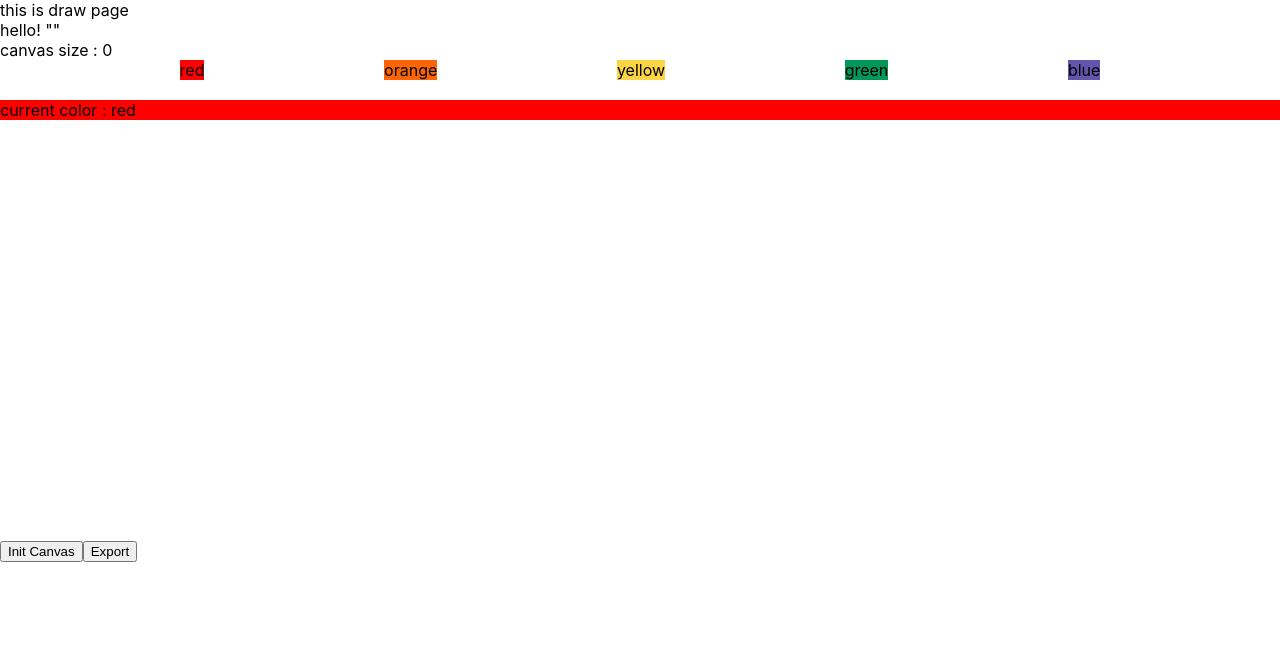
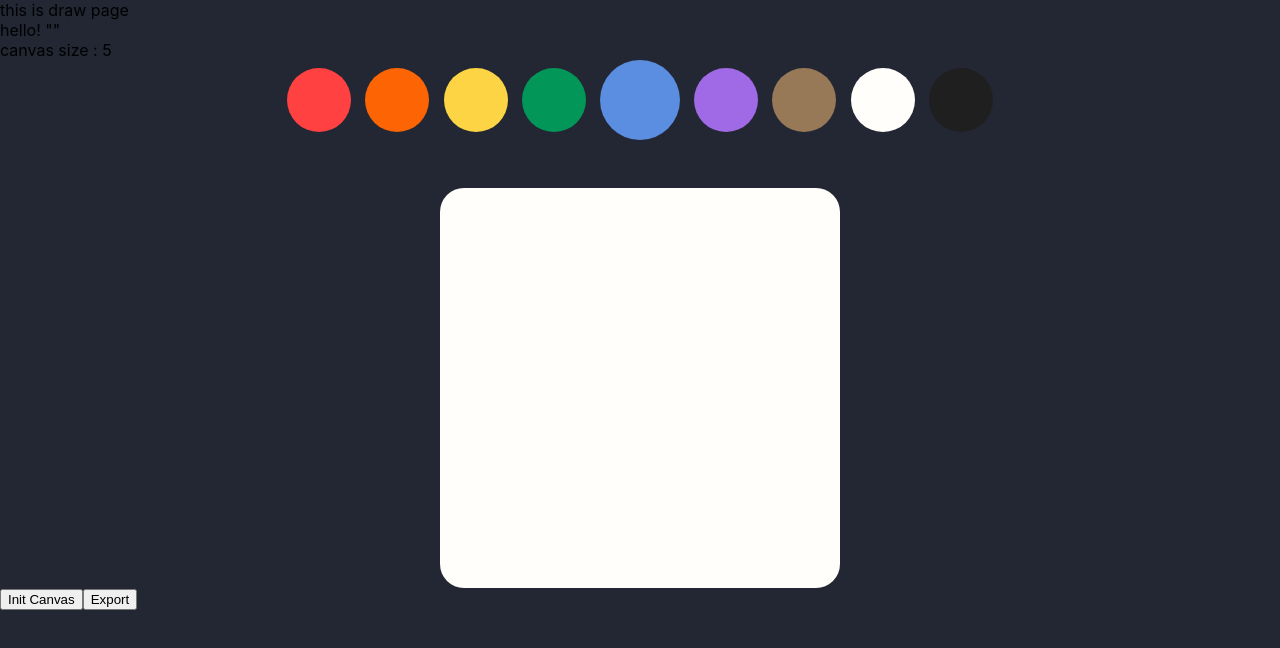
Before and after one commit to hye1ee/SPARCS-PROJECT-PICK, a React (Create React App) app in the folder frontend/: page /draw in a window 1280 px wide. Shown: the top 648 px of the page. Built offline with nearby package versions, Linux system fonts and the light colour scheme.

Commit message:
[style] apply flexbox to palette

```diff
--- a/frontend/src/App.js
+++ b/frontend/src/App.js
@@ -9,7 +9,7 @@ import Draw from './pages/Draw.js';
 function App() {
 
   const [name,setName] = useState('');
-  const [size,setSize] = useState(0);
+  const [size,setSize] = useState(5);
 
   return (
     <BrowserRouter>
--- a/frontend/src/pages/Canvas.js
+++ b/frontend/src/pages/Canvas.js
@@ -4,13 +4,14 @@ import './Style.css';
 
 function Canvas(props) {
 
+    // change the pixel color
     const changedata = (row, col) => {
         let predata = [...props.pixeldata];
         predata[row][col] = props.color;
         props.setPixelData(predata);
-        console.log(props.pixeldata);
     }
 
+    // check the corner pixel to make it round
     const corner = (row, col) => {
         const len = props.pixeldata.length-1;
         if(row===0 && col===0){
@@ -24,9 +25,9 @@ function Canvas(props) {
         }else{
             return "";
         }
-
     }
 
+    // one 'pixels' make on row consist of 'pixel's
     return(
         <div className="canvas">
             {props.pixeldata.map((pixels, row)=>{
@@ -34,8 +35,7 @@ function Canvas(props) {
                         <div className="pixels" key={row}>
                             {pixels.map((pixel, col) =>{
                                     return(
-                                        <div className={`pixel ${corner(row,col)}`} key={[row,col]} onClick={()=>{changedata(row,col)}} style={{backgroundColor: props.pixeldata[row][col], cursor:'pointer'}}>
-
+                                        <div className={`pixel ${corner(row,col)} ${props.pixeldata[row][col][0]}`} key={[row,col]} onClick={()=>{changedata(row,col)}} >
                                         </div>
                                     );
                                 })
@@ -48,26 +48,6 @@ function Canvas(props) {
     );
 
 
-    /*
-    const canvas = [];
-    for(let i=0 ; i<props.size ; i++){
-        canvas.push(<Pixels color={props.color} row={i} data={[pixeldata,changePixelData]} />);
-    }
-
-
-    return(
-        <div>
-            {canvas.map((pixels)=>{
-                    return(
-                        <div>
-                            {pixels}
-                        </div>
-                    );
-                }
-            )}
-        </div>
-    );
-    */
 
 }
 export default Canvas;
--- a/frontend/src/pages/Draw.js
+++ b/frontend/src/pages/Draw.js
@@ -2,19 +2,23 @@ import React, {useEffect, useState} from 'react';
 import { Link } from 'react-router-dom'
 import Palette from './Palette';
 import Canvas from './Canvas';
+import './Style.css';
 
 function Draw(props) {
-    const [color, setColor] = useState(['red','#ff0000']);
+    // manage current clicked color
+    const [color, setColor] = useState(['blue','#5B8DE1']);
+    // manage canvas init
     const [init, setInit] = useState(true);
+    // manage pixelart data
     const [pixeldata, setPixelData] = useState([]);
 
-    //make new pixeldata and initialize it
+    // make canvas init & make it all white
     useEffect(()=>{
         let predata = [];
         for(let i=0 ; i<props.size ; i++){
             let prerow = [];
             for(let j=0 ; j<props.size ; j++){
-                prerow.push('#ffffff');
+                prerow.push(['white','#fffefb']);
             }
             predata.push(prerow);
         }
@@ -24,16 +28,13 @@ function Draw(props) {
 
 
     return(
-        <div>
+        <div className="drawpage">
             <div>this is draw page</div>
             <div> hello! "{props.name}"</div>
             <div> canvas size : {props.size}</div>
 
-            <Palette setColor={setColor}/>
-            <br />
-            <div style={{backgroundColor : color[1]}}>current color : {color[0]}</div>
-            <br />
-            <Canvas color={color[1]} pixeldata={pixeldata} setPixelData={setPixelData}/>
+            <Palette setColor={setColor} color={color}/>
+            <Canvas color={color} pixeldata={pixeldata} setPixelData={setPixelData}/>
 
             <button onClick={()=>{setInit(true);}}>Init Canvas</button>
             <Link to ='/universe'>
--- a/frontend/src/pages/Palette.js
+++ b/frontend/src/pages/Palette.js
@@ -1,25 +1,26 @@
 import React, {useState} from 'react';
+import './Style.css';
 
 function Palette(props) {
 
-    const colorlist = [['red','#ff0000'],['orange','#fc6404'],['yellow','#fcd444'],['green','#029658'],['blue','#6454ac']];
+    // colors consisting palette
+    const colorlist = [['red','#ff4141'],['orange','#fc6404'],['yellow','#fcd444'],['green','#029658'],['blue','#5B8DE1'],
+                        ['purple','#a069e5'],['brown','#977857'],['white','#fffefb'],['black','#1f1f1f']];
 
     const changeColor = (color) => {
         props.setColor(color);
     }
+
     return(
-        <div style={{display : 'flex', flexDirection:'row', justifyContent : 'space-evenly'}}>
-            <>
+        <div className = "palette">
                 {colorlist.map((color)=>{
                     return(
-                        <div onClick={()=>changeColor(color)} style = {{backgroundColor : color[1], cursor : 'pointer'}} >
-                            {color[0]}
+                        // if color is clicked make it large
+                        <div className = {`${color[0]===props.color[0]?"clicked":""} colorchip ${color[0]}`} onClick={()=>changeColor(color)} >
                         </div>
                     );
                 })
-
                 }
-            </>
         </div>
     );
 
--- a/frontend/src/pages/Style.css
+++ b/frontend/src/pages/Style.css
@@ -1,11 +1,69 @@
+.drawpage{
+    background-color: #222733;
+    width: 100vw;
+    height: 100vh;
+}
+
+
+
+.palette{
+    display : flex;
+    flex-direction: row;
+    width : 90vmin;
+    margin : 0 auto 6vmin auto;
+    justify-content: space-between;
+}
+.colorchip{
+    cursor: pointer;
+    height: min(8vw, 8vh);
+    width: min(8vw, 8vh);
+    border-radius : 50% 50% 50% 50%;
+    margin : auto;
+}
+.red{
+    background-color: #ff4141;
+}
+.orange{
+    background-color: #fc6404;
+}
+.yellow{
+    background-color: #fcd444;
+}
+.green{
+    background-color: #029658;
+}
+.blue{
+    background-color: #5B8DE1;
+}
+.purple{
+    background-color: #a069e5;
+}
+.brown{
+    background-color: #977857;
+}
+.white{
+    background-color: #fffefb;
+}
+.black{
+    background-color: #1f1f1f;
+}
+.clicked{
+    cursor: pointer;
+    height: min(10vw, 10vh);
+    width: min(10vw, 10vh);
+    border-radius : 50% 50% 50% 50%;
+}
+
+
+
 .canvas{
     display : flex;
     flex-direction: column;
     align-items: center;
     width : min(50vw, 50vh);
     height: min(50vw, 50vh);
+    margin : 0 auto;
 }
-
 .pixels{
     width : 100%;
     height : 100%;
@@ -13,12 +71,11 @@
     flex-direction: row;
 
 }
-
 .pixel{
     width : 100%;
 }
 .pixel:hover{
-    box-shadow: inset 0px 0px 2vh rgba(0, 0, 0, 0.4);
+    box-shadow: inset 0px 0px 2ch rgba(0, 0, 0, 0.4);
 }
 .pixel.top-left{
     border-radius : 30% 0 0 0;
```
